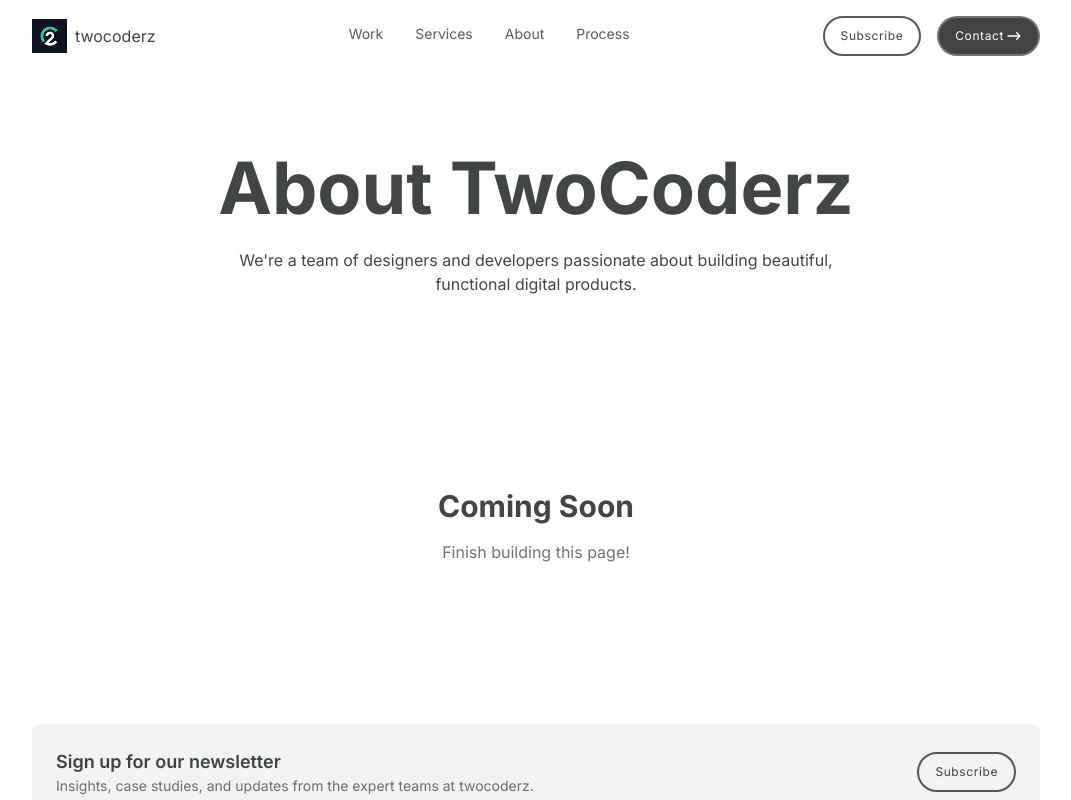
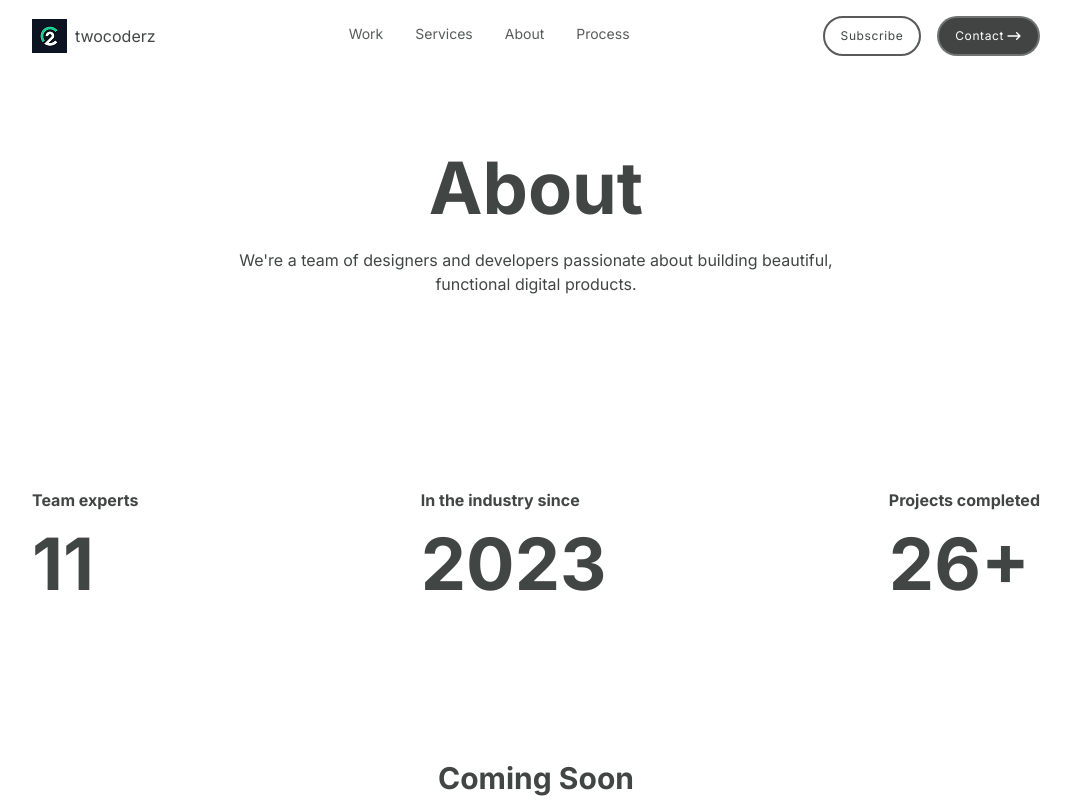
Before and after one commit to twocoderz/twocoderz.team, a React (Vite) app: page /about in a window 1280 px wide. Shown: the top 800 px of the page, without its empty margins (104-1175 px from the left). Built offline with nearby package versions, Linux system fonts and the light colour scheme.

Commit message:
create About stats component

```diff
--- a/src/pages/about/AboutPage.tsx
+++ b/src/pages/about/AboutPage.tsx
@@ -2,21 +2,24 @@ import Layout from "../../shared/components/layout/Layout";
 import { HeroSection } from "../../shared/components/sections/HeroSection";
 import Container from "../../shared/components/ui/Container";
 import Section from "../../shared/components/ui/Section";
+import AboutStats from "./components/AboutStats";
 
 export default function AboutPage() {
   return (
     <Layout>
       <HeroSection
-        title="About TwoCoderz"
+        title="About"
         subtitle="We're a team of designers and developers passionate about building beautiful, functional digital products."
         alignment="center"
       />
 
-      {/* TODO: Add About content sections */}
-      {/* TODO: Add Mission/Vision section */}
-      {/* TODO: Add Team section */}
-      {/* TODO: Add Values section */}
-      {/* TODO: Add Stats/achievements section */}
+      {/* About stats section */}
+      <Section>
+        <Container>
+          <AboutStats />
+        </Container>
+      </Section>
+      {/* Add Mission/Vision section */}
 
       <Section>
         <Container>
--- /dev/null
+++ b/src/pages/about/components/AboutStats.tsx
@@ -0,0 +1,20 @@
+export default function AboutStats() {
+  return (
+    <div className="flex items-center justify-between">
+      <div className="flex flex-col items-start gap-p4">
+        <h4 className="text-md font-bold text-black-80">Team experts</h4>
+        <h1 className="text-7xl text-black-80 font-bold">11</h1>
+      </div>
+      <div className="flex flex-col items-start gap-p4">
+        <h4 className="text-md font-bold text-black-80">
+          In the industry since
+        </h4>
+        <h1 className="text-7xl text-black-80 font-bold">2023</h1>
+      </div>
+      <div className="flex flex-col items-start gap-p4">
+        <h4 className="text-md font-bold text-black-80">Projects completed</h4>
+        <h1 className="text-7xl text-black-80 font-bold">26+</h1>
+      </div>
+    </div>
+  );
+}
```
